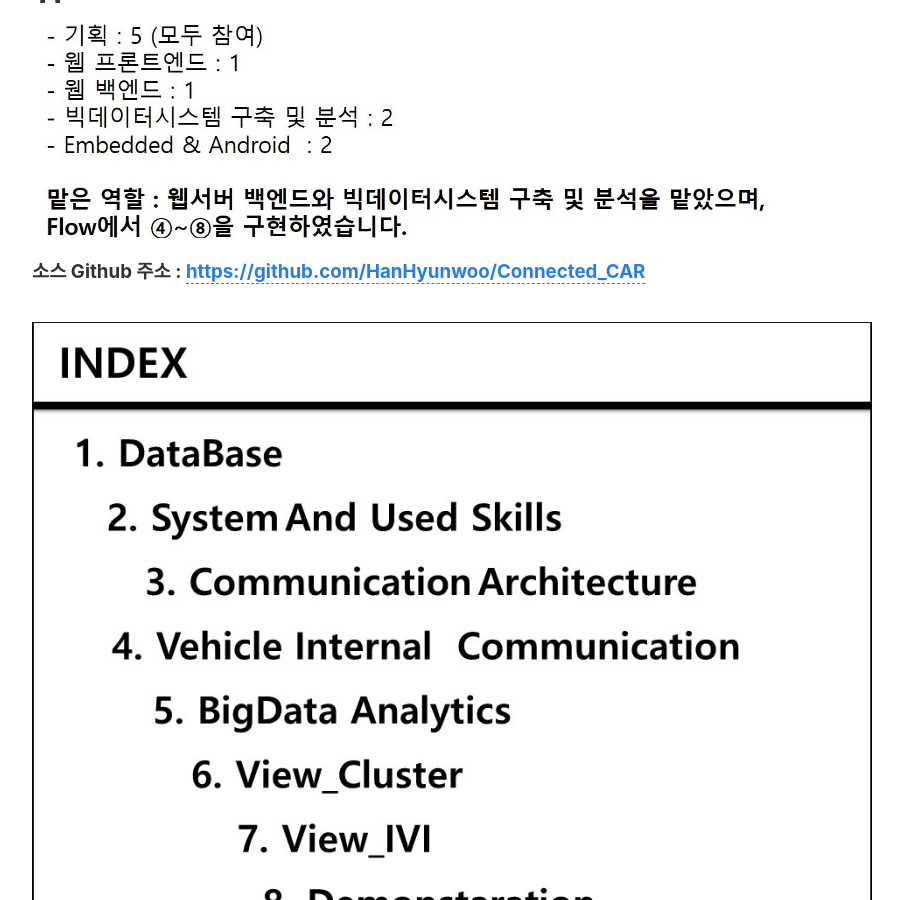
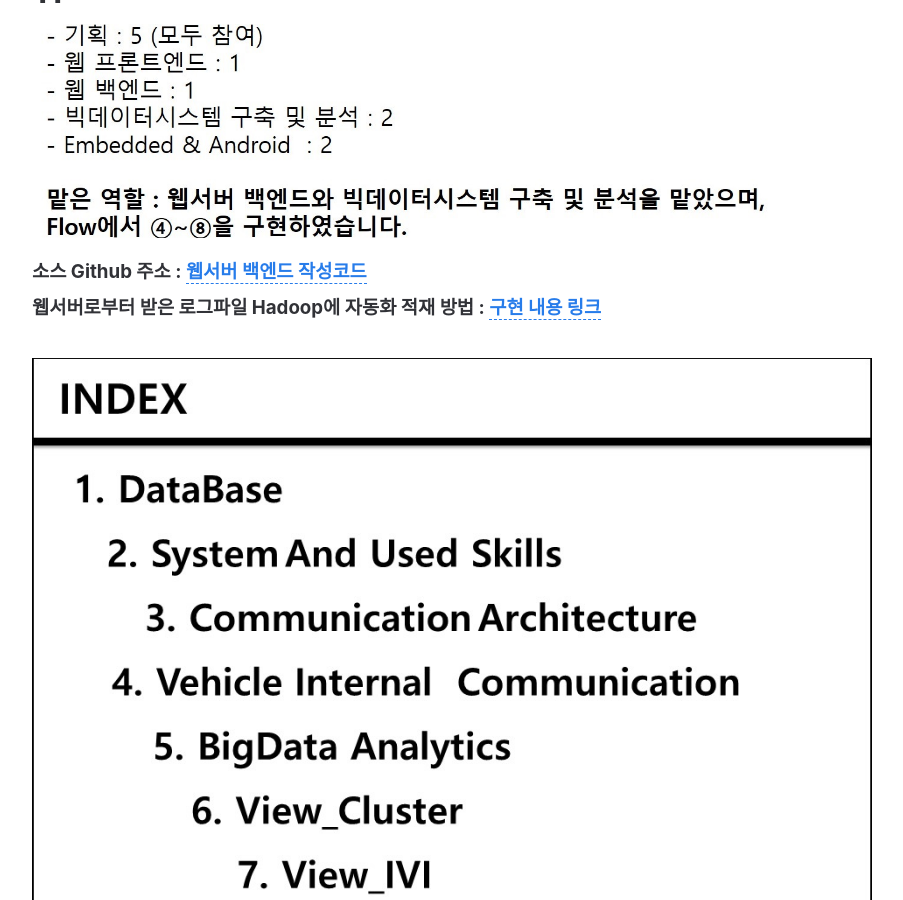
Before and after one commit to HanHyunwoo/HanHyunwoo.github.io, a Jekyll site: the page built from _posts/2017-05-01-ConnectedCar.md, in a window 1280 px wide and 900 px high, scrolled down 1814 px. Shown: the whole window, without its empty margins (188-1091 px from the left). Built offline with Jekyll 4.4.1, drawn with Linux system fonts in a browser that asks for light colours.

Commit message:
ConnectedCar_post 내용추가(Hadoop데이터 스케줄링)

```diff
--- a/_posts/2017-05-01-ConnectedCar.md
+++ b/_posts/2017-05-01-ConnectedCar.md
@@ -29,7 +29,8 @@ summary: "- Spring MVC <br> - Embedded (Arduino, LattePanda CAN통신) <br> -
  <img src="http://hanhyunwoo.github.io/assets/img/posts/ConnectedCar/flow.JPG"/><br><br>
 # TF
  <img src="http://hanhyunwoo.github.io/assets/img/posts/ConnectedCar/TF.JPG"/>
-### 소스 Github 주소 : <a href="https://github.com/HanHyunwoo/Connected_CAR" target="_blank">https://github.com/HanHyunwoo/Connected_CAR</a><br><br>
+### 소스 Github 주소 : <a href="https://github.com/HanHyunwoo/Connected_CAR/tree/master/SpringServer/Server/src/com/controller" target="_blank">웹서버 백엔드 작성코드</a>
+### 웹서버로부터 받은 로그파일 Hadoop에 자동화 적재 방법 : <a href="https://cafe.naver.com/ccar1402/143" target="_blank">구현 내용 링크</a><br><br>
 
  <img src="http://hanhyunwoo.github.io/assets/img/posts/ConnectedCar/slide1.JPG"/><br><br>
  <img src="http://hanhyunwoo.github.io/assets/img/posts/ConnectedCar/slide2.JPG"/><br><br>
```
